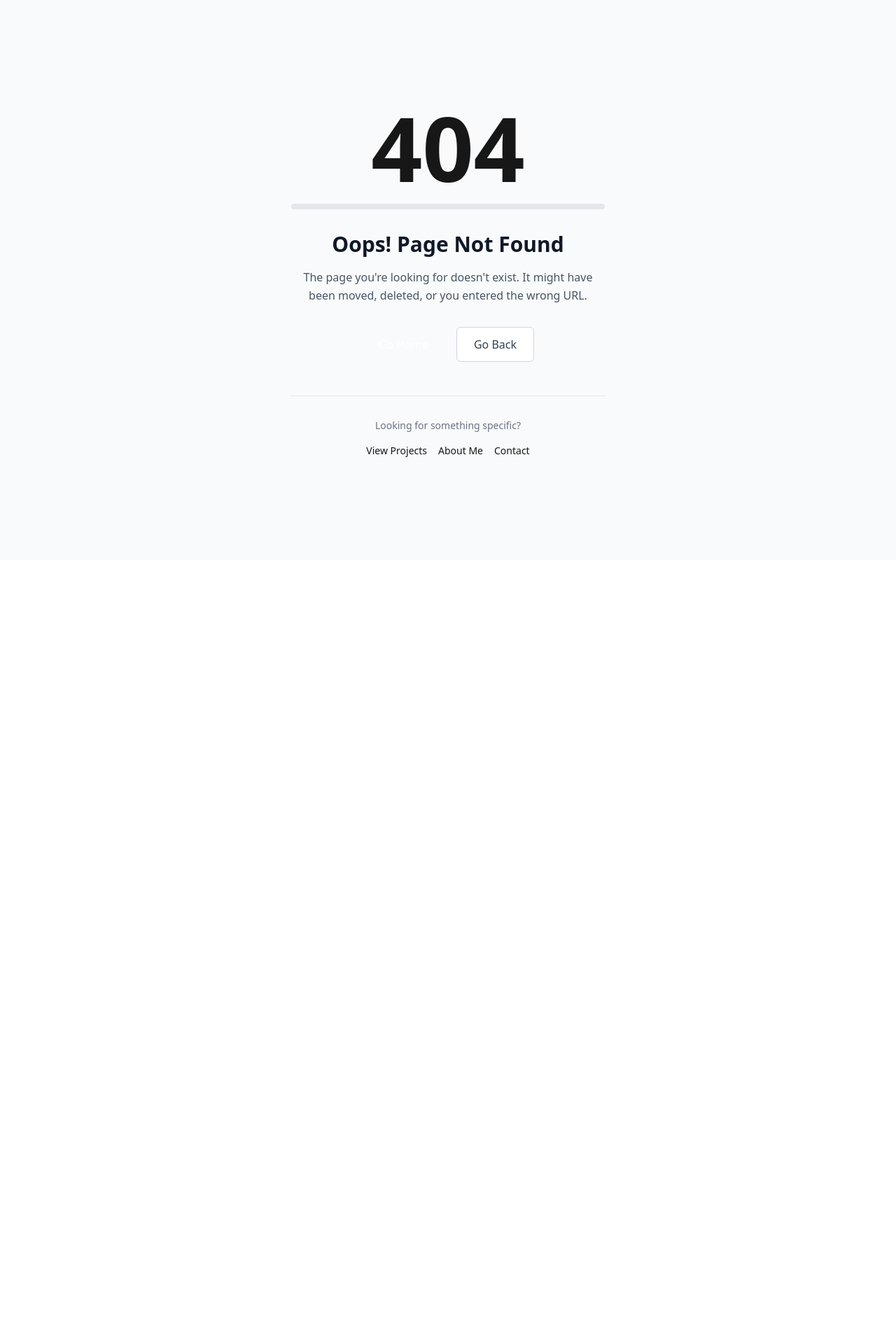
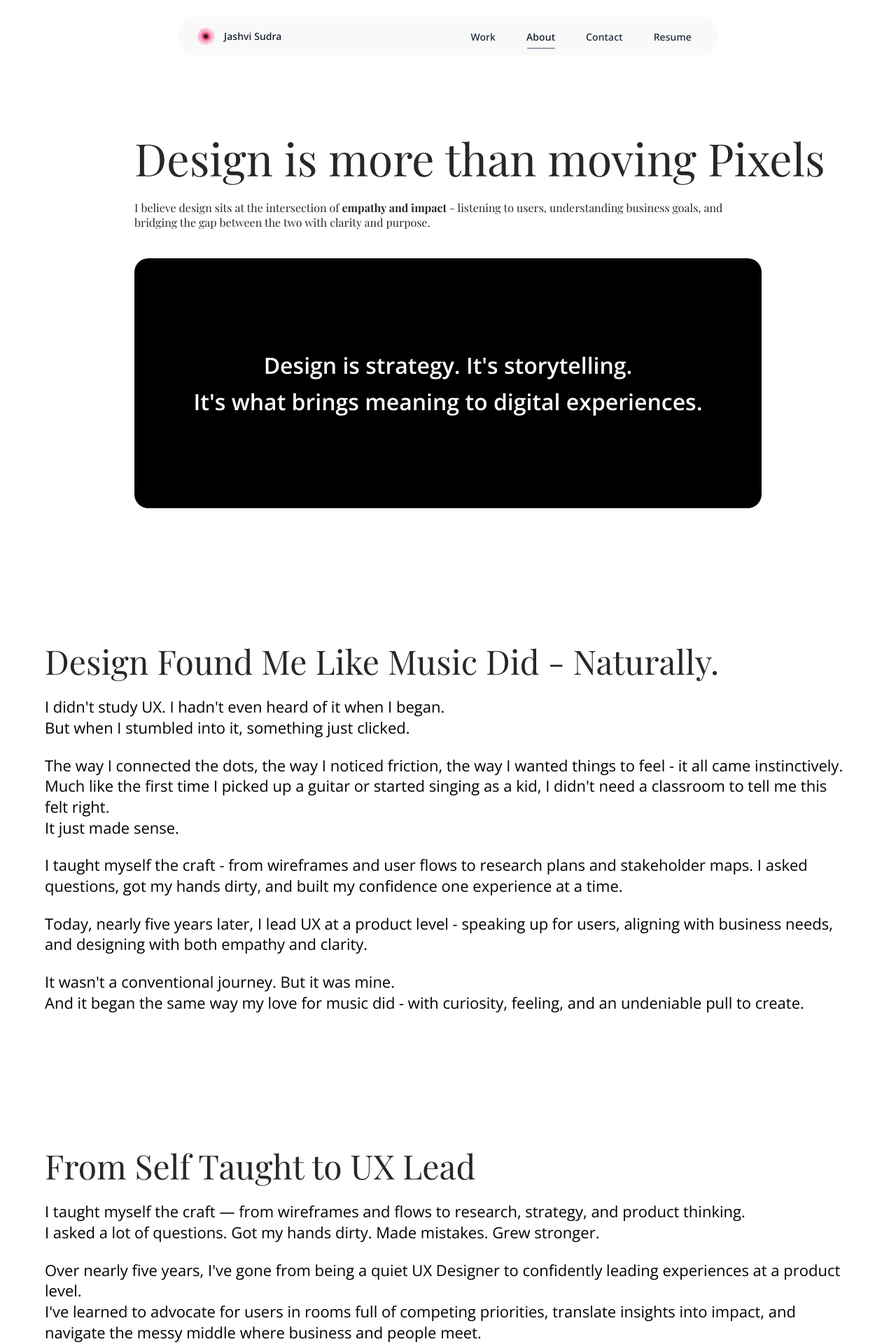
Before and after one commit to chintal31/portfolio, a Next.js app: page /about in a window 1280 px wide. Before the commit this address had no page. Shown: the top 1920 px of the page at 70% size. Before the commit the page ends 800 px from the top, so only its background shows below. Built offline with nearby package versions, Linux system fonts and the light colour scheme; a web font is replaced by a local one.

Commit message:
added about page

```diff
--- /dev/null
+++ b/src/components/layout/DesignJourney.tsx
@@ -0,0 +1,37 @@
+interface DesignJourneyProps {
+  heading: string;
+  paragraphs: string[];
+}
+
+export default function DesignJourney({
+  heading,
+  paragraphs,
+}: DesignJourneyProps) {
+  const descriptionTextClass =
+    "flex flex-col gap-0 sm:gap-0 w-full font-open-sans font-normal text-[clamp(0.625rem,1.5vw,0.75rem)] sm:text-[clamp(0.875rem,2vw,1rem)] md:text-[clamp(1rem,2.25vw,1.125rem)] lg:text-[clamp(1.125rem,2.5vw,1.25rem)] xl:text-[clamp(1.25rem,3vw,1.375rem)] leading-[1.35] text-black max-w-6xl";
+  const headerTextClass =
+    "font-display font-normal text-[clamp(1rem,2.25vw,1.5rem)] sm:text-[clamp(1.25rem,3vw,1.875rem)] md:text-[clamp(1.75rem,3.75vw,2.25rem)] lg:text-[clamp(2rem,4.5vw,2.625rem)] xl:text-[clamp(2.25rem,5.25vw,3rem)] leading-[1.1] text-[#272727] max-w-5xl";
+
+  return (
+    <section className="py-16 sm:py-20 md:py-24 bg-white overflow-hidden">
+      <div className="mx-auto max-w-7xl px-4 sm:px-6 md:px-8 lg:px-12 xl:px-16">
+        <div className="flex flex-col items-start gap-8 sm:gap-10 w-full">
+          {/* Main Content Container */}
+          <div className="flex flex-col items-start gap-5 sm:gap-6 w-full">
+            {/* Main Heading */}
+            <h3 className={headerTextClass}>{heading}</h3>
+
+            {/* Description Text */}
+            {paragraphs.map((paragraph, index) => (
+              <div key={index} className={descriptionTextClass}>
+                {paragraph.split("\n").map((line, lineIndex) => (
+                  <div key={lineIndex}>{line}</div>
+                ))}
+              </div>
+            ))}
+          </div>
+        </div>
+      </div>
+    </section>
+  );
+}
--- /dev/null
+++ b/src/components/layout/DesignPhilosophy.tsx
@@ -0,0 +1,32 @@
+export default function DesignPhilosophy() {
+  return (
+    <section className="py-16 sm:py-20 md:py-24 bg-white overflow-hidden flex flex-col items-center justify-center">
+      <div className="mx-auto max-w-7xl px-4 sm:px-6 md:px-8 lg:px-12 xl:px-16">
+        <div className="flex flex-col items-start gap-8 sm:gap-10 w-full">
+          {/* Text Content */}
+          <div className="flex flex-col gap-5 sm:gap-6 max-w-4xl">
+            {/* Main Heading */}
+            <h2 className="font-display font-normal text-[clamp(1.25rem,3vw,2rem)] sm:text-[clamp(1.75rem,4vw,2.5rem)] md:text-[clamp(2.25rem,5vw,3rem)] lg:text-[clamp(2.75rem,6vw,3.5rem)] xl:text-[clamp(3rem,7vw,4rem)] leading-[1.1] text-[#272727] whitespace-nowrap">
+              Design is more than moving Pixels
+            </h2>
+
+            {/* Description */}
+            <p className="font-display font-normal text-[clamp(0.75rem,1.8vw,1rem)] leading-[1.35] text-[#272727] max-w-4xl">
+              I believe design sits at the intersection of <span className="font-bold">empathy and impact</span> - listening to users, understanding business goals, and bridging the gap between the two with clarity and purpose.
+            </p>
+          </div>
+
+          {/* Black Box with Centered Text */}
+          <div className="w-full bg-black rounded-[20px] p-8 sm:p-12 md:p-16 flex items-center justify-center" style={{ aspectRatio: '1280/511' }}>
+            <div className="text-center max-w-4xl">
+              <div className="font-open-sans font-semibold text-[clamp(0.875rem,2vw,1.25rem)] sm:text-[clamp(1rem,2.5vw,1.5rem)] md:text-[clamp(1.25rem,3vw,1.75rem)] lg:text-[clamp(1.5rem,3.5vw,2rem)] leading-[1.35] text-white">
+                <div className="whitespace-nowrap">Design is strategy. It's storytelling.</div>
+                <div className="mt-2">It's what brings meaning to digital experiences.</div>
+              </div>
+            </div>
+          </div>
+        </div>
+      </div>
+    </section>
+  );
+}
--- a/src/components/layout/Navbar.tsx
+++ b/src/components/layout/Navbar.tsx
@@ -42,8 +42,8 @@ export default function Navbar() {
           {/* Desktop menu */}
           <div className="hidden md:flex items-center gap-5">
             {NAVIGATION_ITEMS.map(item => (
+              <div key={item.href} className="relative">
                 <Link
-                key={item.href}
                   href={item.href}
                   className={cn(
                     "px-3 py-2 text-[14px] leading-[20px] tracking-[0.1px] font-medium rounded-xl transition-colors",
@@ -54,6 +54,11 @@ export default function Navbar() {
                 >
                   {item.label}
                 </Link>
+                {/* Dash indicator below About item */}
+                {router.pathname === "/about" && item.href === "/about" && (
+                  <div className="absolute top-full left-1/2 -translate-x-1/2 w-10 h-0.5 bg-gray-400 rounded-full mt-1"></div>
+                )}
+              </div>
             ))}
           </div>
 
@@ -64,8 +69,18 @@ export default function Navbar() {
             aria-expanded={isOpen}
             onClick={() => setIsOpen(prev => !prev)}
           >
-            <svg className="h-6 w-6" viewBox="0 0 24 24" fill="none" stroke="currentColor" strokeWidth="2">
-              <path strokeLinecap="round" strokeLinejoin="round" d="M4 6h16M4 12h16M4 18h16" />
+            <svg
+              className="h-6 w-6"
+              viewBox="0 0 24 24"
+              fill="none"
+              stroke="currentColor"
+              strokeWidth="2"
+            >
+              <path
+                strokeLinecap="round"
+                strokeLinejoin="round"
+                d="M4 6h16M4 12h16M4 18h16"
+              />
             </svg>
           </button>
         </nav>
@@ -79,8 +94,18 @@ export default function Navbar() {
                 onClick={() => setIsOpen(false)}
                 className="inline-flex h-10 w-10 items-center justify-center rounded-full text-gray-800 hover:bg-gray-200/60"
               >
-                <svg className="h-6 w-6" viewBox="0 0 24 24" fill="none" stroke="currentColor" strokeWidth="2">
-                  <path strokeLinecap="round" strokeLinejoin="round" d="M6 18L18 6M6 6l12 12" />
+                <svg
+                  className="h-6 w-6"
+                  viewBox="0 0 24 24"
+                  fill="none"
+                  stroke="currentColor"
+                  strokeWidth="2"
+                >
+                  <path
+                    strokeLinecap="round"
+                    strokeLinejoin="round"
+                    d="M6 18L18 6M6 6l12 12"
+                  />
                 </svg>
               </button>
             </div>
@@ -92,7 +117,9 @@ export default function Navbar() {
                     href={item.href}
                     className={cn(
                       "px-4 py-2 text-[14px] leading-[20px] tracking-[0.1px] font-medium",
-                      router.pathname === item.href ? "text-gray-900" : "text-gray-800"
+                      router.pathname === item.href
+                        ? "text-gray-900"
+                        : "text-gray-800"
                     )}
                   >
                     {item.label}
--- a/src/constants/index.ts
+++ b/src/constants/index.ts
@@ -23,7 +23,7 @@ export const SITE_CONFIG = {
 // Navigation items
 export const NAVIGATION_ITEMS: NavigationItem[] = [
   { href: "/work", label: "Work" },
-  { href: "/aboutme", label: "About" },
+  { href: "/about", label: "About" },
   { href: "/contact", label: "Contact" },
   { href: "#resume", label: "Resume" },
 ];
--- /dev/null
+++ b/src/pages/about.tsx
@@ -0,0 +1,59 @@
+import Layout from "@/components/layout/Layout";
+import DesignPhilosophy from "@/components/layout/DesignPhilosophy";
+import DesignJourney from "@/components/layout/DesignJourney";
+
+export default function AboutMe() {
+  const designJourneySections = [
+    {
+      heading: "Design Found Me Like Music Did - Naturally.",
+      paragraphs: [
+        "I didn't study UX. I hadn't even heard of it when I began.\nBut when I stumbled into it, something just clicked.",
+        "The way I connected the dots, the way I noticed friction, the way I wanted things to feel - it all came instinctively. Much like the first time I picked up a guitar or started singing as a kid, I didn't need a classroom to tell me this felt right.\nIt just made sense.",
+        "I taught myself the craft - from wireframes and user flows to research plans and stakeholder maps. I asked questions, got my hands dirty, and built my confidence one experience at a time.",
+        "Today, nearly five years later, I lead UX at a product level - speaking up for users, aligning with business needs, and designing with both empathy and clarity.",
+        "It wasn't a conventional journey. But it was mine.\nAnd it began the same way my love for music did - with curiosity, feeling, and an undeniable pull to create.",
+      ],
+    },
+    {
+      heading: "From Self Taught to UX Lead",
+      paragraphs: [
+        "I taught myself the craft — from wireframes and flows to research, strategy, and product thinking.\nI asked a lot of questions. Got my hands dirty. Made mistakes. Grew stronger.",
+        "Over nearly five years, I've gone from being a quiet UX Designer to confidently leading experiences at a product level.\nI've learned to advocate for users in rooms full of competing priorities, translate insights into impact, and navigate the messy middle where business and people meet.",
+        "It wasn't a conventional path. But it was mine.\nAnd it began the same way music did — with curiosity, feeling, and an undeniable pull to create.",
+      ],
+    },
+    {
+      heading: "Still Growing, Still Curious",
+      paragraphs: [
+        "I've come a long way.\nBut I know I've only just begun.",
+        "I dream of taking my skills global - to live and work across cultures, to challenge what I know, and to prove time and again how valuable good design truly is.",
+        "Because great design is not just beautiful - it's brave.\nAnd I'm here for all of it.",
+      ],
+    },
+    {
+      heading: "Outside Work? I’m Probably...",
+      paragraphs: [
+        "🎒 Planning a trip (with too many Pinterest tabs open)\n🎤 Singing or strumming my guitar/ukulele\n🥑 Whipping up something healthy-ish in the kitchen\n💪 Showing up at the gym — for both strength and sanity ",
+      ],
+    },
+  ];
+
+  return (
+    <Layout
+      seo={{
+        title: "About Me",
+        description:
+          "Learn more about my background, skills, and experience as a UX/UI Designer",
+      }}
+    >
+      <DesignPhilosophy />
+      {designJourneySections.map((section, index) => (
+        <DesignJourney
+          key={index}
+          heading={section.heading}
+          paragraphs={section.paragraphs}
+        />
+      ))}
+    </Layout>
+  );
+}
--- a/src/pages/aboutme.tsx
+++ /dev/null
@@ -1,27 +0,0 @@
-import Layout from "@/components/layout/Layout";
-
-export default function AboutMe() {
-  return (
-    <Layout
-      seo={{
-        title: "About Me",
-        description: "Learn more about my background, skills, and experience as a UX/UI Designer",
-      }}
-    >
-      {/* Hero Section */}
-      <section className="bg-gradient-to-br from-primary-50 to-blue-100 dark:from-gray-900 dark:to-gray-800 py-16 sm:py-24">
-        <div className="max-w-7xl mx-auto px-4 sm:px-6 lg:px-8">
-          <div className="text-center">
-            <h1 className="text-4xl sm:text-5xl font-bold text-gray-900 dark:text-white mb-6">
-              About Me
-            </h1>
-            <p className="text-xl text-gray-600 dark:text-gray-300 max-w-3xl mx-auto">
-              I'm a passionate UX/UI Designer who loves creating digital solutions
-              that make a difference.
-            </p>
-          </div>
-        </div>
-      </section>
-    </Layout>
-  );
-}
```
Also changed, not shown: src/components/layout/Testimonials.tsx (+14 -0 lines). Lines whose indentation alone changed are shown as unchanged.
